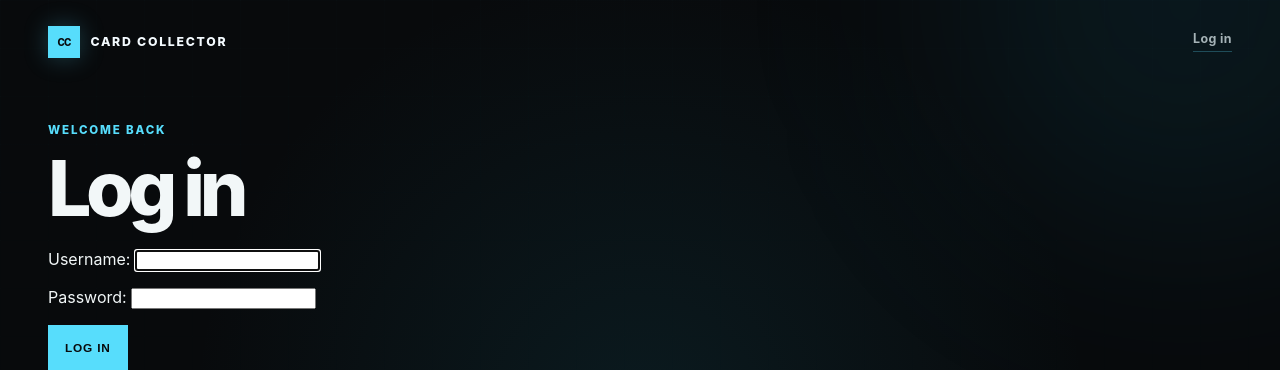
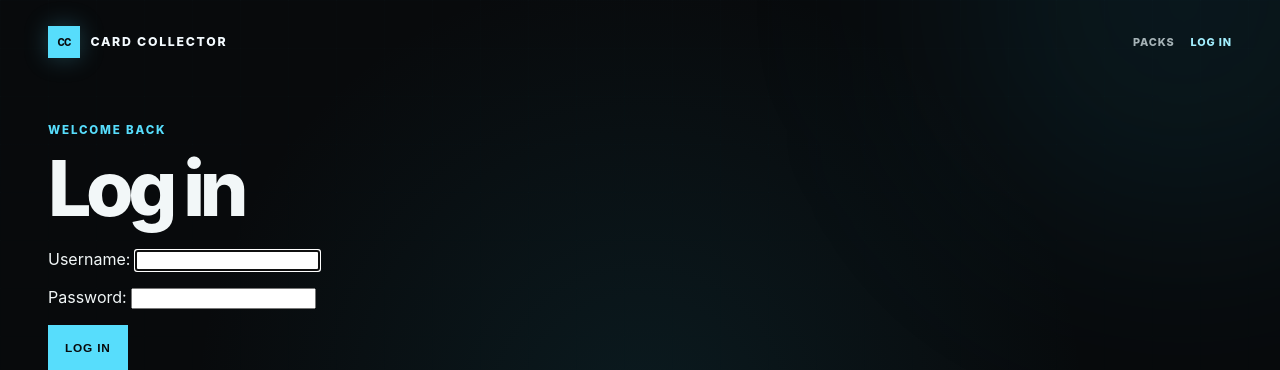
Before and after one commit to rizkwar/card_collector, a Django app: page /accounts/login/ in a window 1280 px wide. Shown: the top 370 px of the page. Run offline with Django 5.2, Linux system fonts and the light colour scheme.

Commit message:
Update: login and logout button

```diff
--- a/static/css/prototype.css
+++ b/static/css/prototype.css
@@ -114,6 +114,39 @@ body::before {
     font-weight: 650;
     letter-spacing: 0.03em;
 }
+
+.site-nav {
+    display: flex;
+    align-items: center;
+    gap: 1rem;
+    color: var(--muted);
+    font-size: 0.68rem;
+    font-weight: 800;
+    letter-spacing: 0.08em;
+    text-transform: uppercase;
+}
+
+.site-nav a,
+.site-nav button {
+    padding: 0.35rem 0;
+    border: 0;
+    color: var(--muted) !important;
+    background: transparent;
+    font: inherit;
+    letter-spacing: inherit;
+    text-decoration: none !important;
+    text-transform: inherit;
+}
+
+.site-nav a:hover,
+.site-nav a:focus-visible,
+.site-nav button:hover,
+.site-nav button:focus-visible,
+.site-nav .site-nav-accent {
+    color: var(--cyan-strong) !important;
+}
+
+.site-nav form { margin: 0; }
 
 .opening-screen {
     display: flex;
@@ -619,6 +652,17 @@ h1 {
         font-size: 0.68rem;
     }
 
+    .site-header {
+        align-items: flex-start;
+        gap: 1rem;
+    }
+
+    .site-nav {
+        flex-wrap: wrap;
+        justify-content: flex-end;
+        gap: 0.55rem 0.8rem;
+    }
+
     .opening-screen {
         min-height: calc(100vh - 4.25rem);
         padding-top: 2.1rem;
--- a/templates/base.html
+++ b/templates/base.html
@@ -16,7 +16,18 @@
             <span class="wordmark-mark">CC</span>
             Card Collector
         </a>
-        <p class="pack-meta">{% block header_meta %}Collector{% endblock %}</p>
+        <nav class="site-nav" aria-label="Main navigation">
+            <a href="{% url 'pack_list' %}">Packs</a>
+            {% if user.is_authenticated %}
+                <a href="{% url 'collection' %}">Collection</a>
+                <form action="{% url 'logout' %}" method="post">
+                    {% csrf_token %}
+                    <button type="submit">Log out</button>
+                </form>
+            {% else %}
+                <a class="site-nav-accent" href="{% url 'login' %}">Log in</a>
+            {% endif %}
+        </nav>
     </header>
 
     <main class="game-page">
```
Also changed, not shown: cards/templates/prototype/home.html (+12 -1 lines).
